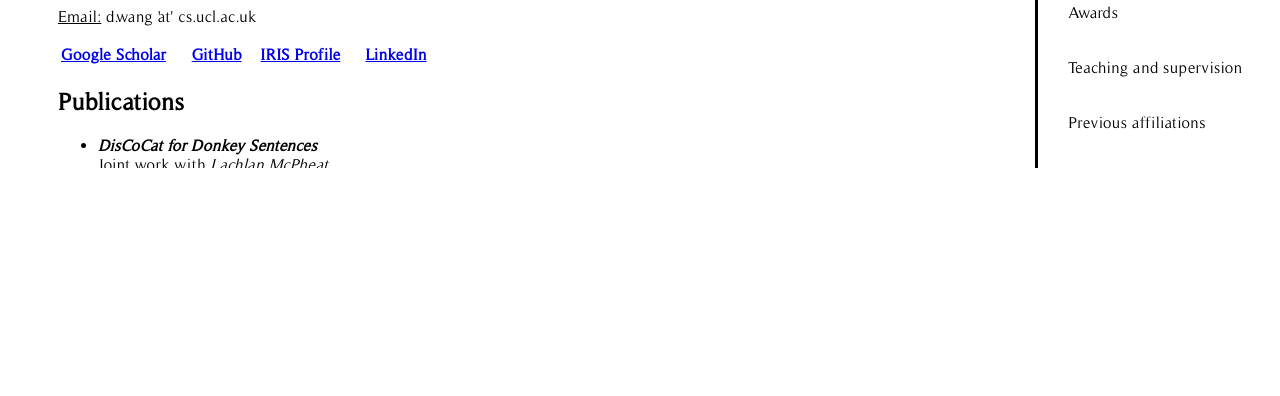
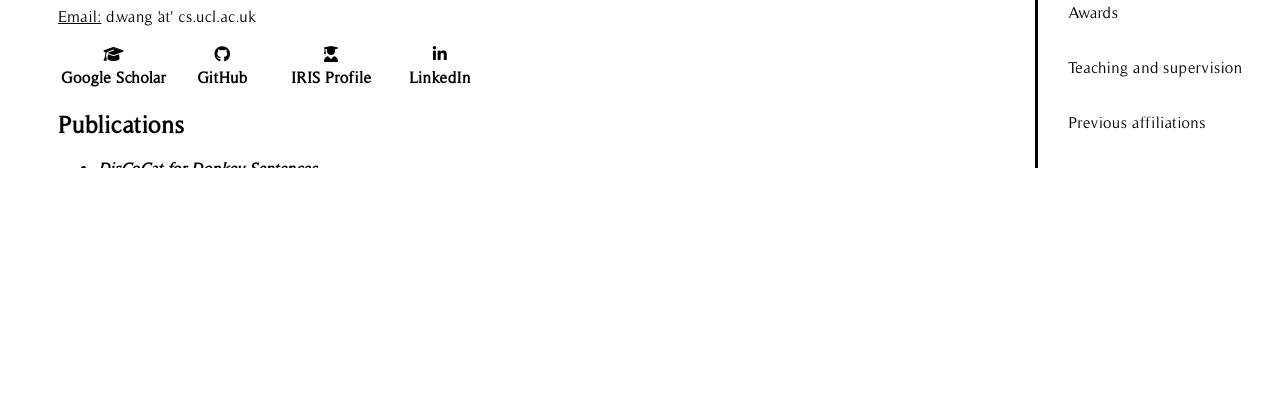
Before and after one commit to wangdaphne/wangdaphne.github.io, a plain HTML site: page index.html in a window 1280 px wide. Shown: the part 404-800 px from the top of the page. Drawn offline with Linux system fonts and the light colour scheme.

Commit message:
Add icons

```diff
--- a/index.html
+++ b/index.html
@@ -6,6 +6,7 @@
         <meta name="viewport" content="width=device-width, initial-scale=1.0">
         <link rel="stylesheet" href="https://fonts.googleapis.com/css?family=Ubuntu|Lora">
         <meta name="author" content="Daphne Wang">
+        <script src="https://kit.fontawesome.com/4866d0f6e7.js" crossorigin="anonymous"></script>
     </head>
 <body onload="change_css()" onresize="change_css()">
     <div class="header">
@@ -24,10 +25,16 @@
         <p><u>Email:</u> d.wang 'at' cs.ucl.ac.uk<br>
         <table style="text-align: left;">
             <tr>
-                <th style="width: 25%;"><a href='https://scholar.google.co.uk/citations?view_op=list_works&hl=en&user=YBrjknkAAAAJ'>Google Scholar</a></th>
-                <th style="width: 13%;"><a href='https://github.com/wangdaphne'>GitHub</a></th>
-                <th style="width: 20%;"><a href='https://iris.ucl.ac.uk/iris/browse/profile?upi=DPWAN95'>IRIS Profile</a></th>
-                <th style="width: 25%;"><a href='https://www.linkedin.com/in/daphne-wang-550121285/'>LinkedIn</a></th>
+                <th class="links"><a href='https://scholar.google.co.uk/citations?view_op=list_works&hl=en&user=YBrjknkAAAAJ'><i class="fa fa-graduation-cap"></i></a></th>
+                <th class="links"><a href='https://github.com/wangdaphne'><i class="fab fa-github"></i></a></th>
+                <th class="links"><a href='https://iris.ucl.ac.uk/iris/browse/profile?upi=DPWAN95'><i class="fa fa-user-graduate"></i></a></th>
+                <th class="links"><a href='https://www.linkedin.com/in/daphne-wang-550121285/'><i class="fab fa-linkedin-in"></i></a></th>
+            </tr>
+            <tr>
+                <th class="links"><a href='https://scholar.google.co.uk/citations?view_op=list_works&hl=en&user=YBrjknkAAAAJ'>Google Scholar</a></th>
+                <th class="links"><a href='https://github.com/wangdaphne'>GitHub</a></th>
+                <th class="links"><a href='https://iris.ucl.ac.uk/iris/browse/profile?upi=DPWAN95'>IRIS Profile</a></th>
+                <th class="links"><a href='https://www.linkedin.com/in/daphne-wang-550121285/'>LinkedIn</a></th>
             </tr>
         </table>
         </p>
--- a/styles_landscape.css
+++ b/styles_landscape.css
@@ -36,6 +36,16 @@ img.id{
 
 span.details{
     text-decoration: underline;
+}
+
+th.links{
+    width: 25%;
+    text-align: center;
+}
+
+th.links > a{
+    color: black;
+    text-decoration: none;
 }
 
 /*Title*/
--- a/styles_portrait.css
+++ b/styles_portrait.css
@@ -37,6 +37,16 @@ img.id{
 
 span.details{
     text-decoration: underline;
+}
+
+th.links{
+    width: 25%;
+    text-align: center;
+}
+
+th.links > a{
+    color: black;
+    text-decoration: none;
 }
 
 /*Title*/
```
